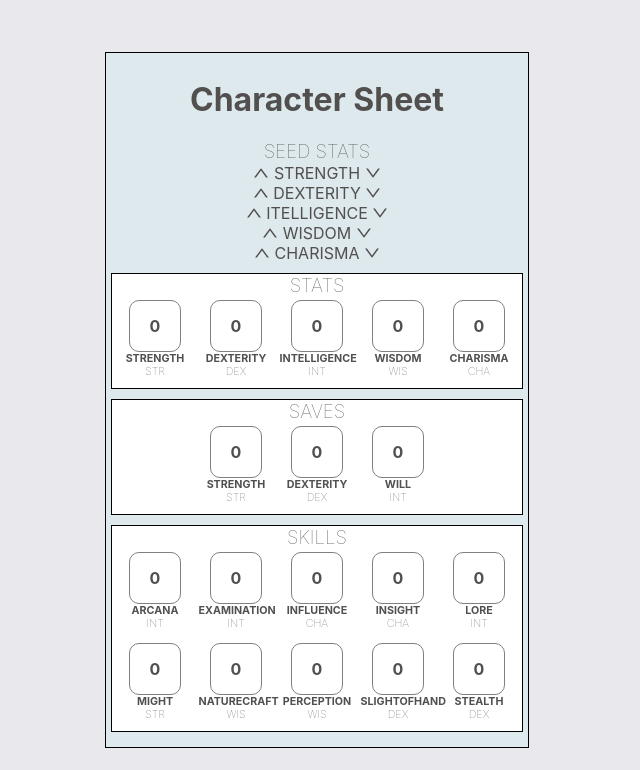
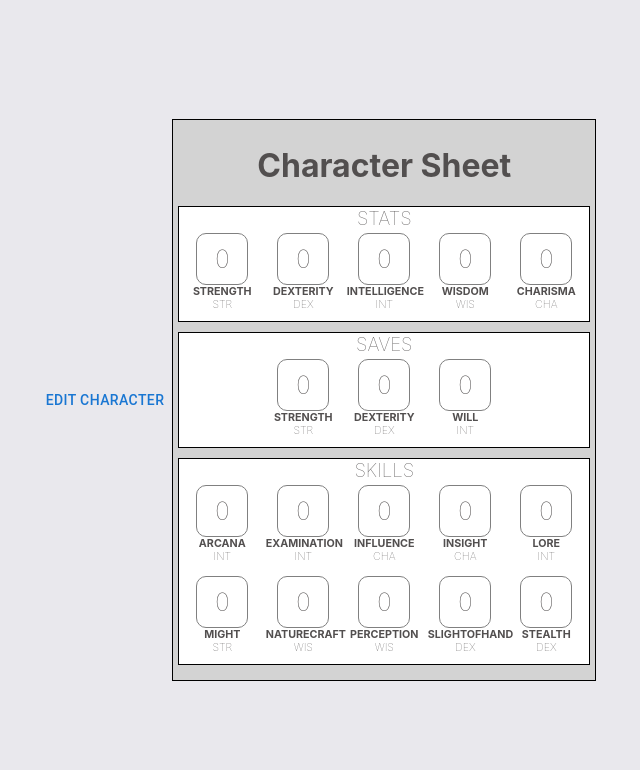
Before and after one commit to JustinHamerly/nimble-app, a React (Create React App) app: page / in a window 1280 px wide. Shown: the top 770 px of the page, without its empty margins (323-963 px from the left). Built offline with nearby package versions, Linux system fonts and the light colour scheme; the HTML template or start-up script is replaced by a standard one.

Commit message:
added stat adjuster to drawer

```diff
--- /dev/null
+++ b/src/components/Main/CharacterCreator/CharacterCreatorDrawer.tsx
@@ -0,0 +1,20 @@
+import React, { useState } from "react";
+import { Button, Drawer } from "@mui/material";
+import StatAdjuster from "./StatAdjuster";
+
+function CharacterCreatorDrawer () {
+    const [open, setOpen] = useState(false);
+
+    const toggleDrawer = (newOpen: boolean) => () => setOpen(newOpen);
+
+    return (
+        <div id="creator-control">
+            <Button onClick={toggleDrawer(true)}>EDIT CHARACTER</Button>
+            <Drawer open={open} onClose={toggleDrawer(false)}>
+                <StatAdjuster />
+            </Drawer>
+        </div>
+    )
+}
+
+export default CharacterCreatorDrawer
--- a/src/components/Main/CharacterCreator/StatAdjuster.tsx
+++ b/src/components/Main/CharacterCreator/StatAdjuster.tsx
@@ -1,20 +1,19 @@
-import React, {useContext} from "react";
+import React, { useContext } from "react";
 
 import { SelectedCharacterContext } from "../../../context/SelectedCharacterContext";
 import { RollInfo } from "../../tools/interfaces";
-import { UpOutlined, DownOutlined } from "@ant-design/icons";
+import { DownOutlined, UpOutlined } from "@ant-design/icons";
 
-
-function StatAdjuster () {
+function StatAdjuster() {
     const charContext = useContext(SelectedCharacterContext);
     if (!charContext) return null;
 
-    const {state, dispatch} = charContext;
+    const { state, dispatch } = charContext;
 
     const handleStatIncrease = (statType: string): void => {
         const statArray: RollInfo[] = Object.values(state.stats);
-        const statBlockToUpdate: RollInfo|undefined = statArray.find(statRollInfo => statRollInfo.stat === statType)
-        if(!statBlockToUpdate) return;
+        const statBlockToUpdate: RollInfo | undefined = statArray.find(statRollInfo => statRollInfo.stat === statType)
+        if (!statBlockToUpdate) return;
 
         statBlockToUpdate.modifier += 1;
 
@@ -27,7 +26,7 @@ function StatAdjuster () {
             }
         })
 
-        if (statType === 'str'){
+        if (statType === 'str') {
             dispatch({
                 type: 'UPDATE_ROLL_INFO',
                 payload: {
@@ -39,7 +38,7 @@ function StatAdjuster () {
                     }
                 }
             })
-        }else if (statType === 'dex'){
+        } else if (statType === 'dex') {
             dispatch({
                 type: 'UPDATE_ROLL_INFO',
                 payload: {
@@ -51,7 +50,7 @@ function StatAdjuster () {
                     }
                 }
             })
-        }else if (statType === 'int' || statType === 'cha' || statType === 'wis'){
+        } else if (statType === 'int' || statType === 'cha' || statType === 'wis') {
             checkAndUpdateWillSave();
         }
 
@@ -62,7 +61,7 @@ function StatAdjuster () {
                 payload: {
                     section: 'skills',
                     key: skill.name,
-                    rollInfo:{
+                    rollInfo: {
                         ...skill,
                         modifier: skill.modifier + 1
                     }
@@ -71,10 +70,10 @@ function StatAdjuster () {
         })
     };
 
-    const handleStatDecrease =  (statType: string) => {
+    const handleStatDecrease = (statType: string) => {
         const statArray: RollInfo[] = Object.values(state.stats);
-        const statBlockToUpdate: RollInfo|undefined = statArray.find(statRollInfo => statRollInfo.stat === statType)
-        if(!statBlockToUpdate) return;
+        const statBlockToUpdate: RollInfo | undefined = statArray.find(statRollInfo => statRollInfo.stat === statType)
+        if (!statBlockToUpdate) return;
 
         statBlockToUpdate.modifier -= 1;
 
@@ -87,7 +86,7 @@ function StatAdjuster () {
             }
         })
 
-        if (statType === 'str'){
+        if (statType === 'str') {
             dispatch({
                 type: 'UPDATE_ROLL_INFO',
                 payload: {
@@ -99,7 +98,7 @@ function StatAdjuster () {
                     }
                 }
             })
-        }else if (statType === 'dex'){
+        } else if (statType === 'dex') {
             dispatch({
                 type: 'UPDATE_ROLL_INFO',
                 payload: {
@@ -111,7 +110,7 @@ function StatAdjuster () {
                     }
                 }
             })
-        }else if (statType === 'int' || statType === 'cha' || statType === 'wis'){
+        } else if (statType === 'int' || statType === 'cha' || statType === 'wis') {
             checkAndUpdateWillSave();
         }
 
@@ -122,7 +121,7 @@ function StatAdjuster () {
                 payload: {
                     section: 'skills',
                     key: skill.name,
-                    rollInfo:{
+                    rollInfo: {
                         ...skill,
                         modifier: skill.modifier - 1
                     }
@@ -152,11 +151,11 @@ function StatAdjuster () {
 
         let currentWillStat;
 
-        if (associatedStat === 'int'){
+        if (associatedStat === 'int') {
             currentWillStat = willStats.int
-        }else if(associatedStat === 'wis'){
+        } else if (associatedStat === 'wis') {
             currentWillStat = willStats.wis
-        }else{
+        } else {
             currentWillStat = willStats.cha
         }
 
@@ -164,28 +163,28 @@ function StatAdjuster () {
             current.modifier > max.modifier ? current : max
         );
 
-        if (currentWillStat.modifier !== highestWillStat.modifier){
+        if (currentWillStat.modifier !== highestWillStat.modifier) {
             const difference = currentWillStat.modifier - highestWillStat.modifier;
-            if (difference < 1){
+            if (difference < 1) {
                 dispatch({
                     type: 'UPDATE_ROLL_INFO',
                     payload: {
                         section: 'saves',
                         key: 'will',
-                        rollInfo:{
+                        rollInfo: {
                             ...willRollInfo,
                             modifier: highestWillStat.modifier,
                             stat: highestWillStat.statName
                         }
                     }
                 })
-            }else{
+            } else {
                 dispatch({
                     type: 'UPDATE_ROLL_INFO',
                     payload: {
                         section: 'saves',
                         key: 'will',
-                        rollInfo:{
+                        rollInfo: {
                             ...willRollInfo,
                             modifier: highestWillStat.modifier,
                             stat: currentWillStat.statName
@@ -193,13 +192,13 @@ function StatAdjuster () {
                     }
                 })
             }
-        }else{
+        } else {
             dispatch({
                 type: 'UPDATE_ROLL_INFO',
                 payload: {
                     section: 'saves',
                     key: 'will',
-                    rollInfo:{
+                    rollInfo: {
                         ...willRollInfo,
                         modifier: highestWillStat.modifier,
                         stat: currentWillStat.statName
@@ -210,41 +209,37 @@ function StatAdjuster () {
     };
 
     const returnAssociatedSkills = (statType: string): RollInfo[] => {
-        console.log(state.skills.slightofhand)
-        if(statType === 'str'){
+        if (statType === 'str') {
             return [state.skills.might]
-        }else if (statType === 'dex'){
+        } else if (statType === 'dex') {
             return [state.skills.slightofhand, state.skills.stealth]
-        }else if (statType === 'int'){
+        } else if (statType === 'int') {
             return [state.skills.arcana, state.skills.examination, state.skills.lore]
-        }else if (statType === 'wis'){
+        } else if (statType === 'wis') {
             return [state.skills.naturecraft, state.skills.perception]
-        }else if (statType === 'cha'){
+        } else if (statType === 'cha') {
             return [state.skills.influence, state.skills.insight]
         }
 
         return []
     };
 
-
+    const stats = ['str', 'dex', 'int', 'wis', 'cha'];
 
     return (
         <div id='stat-adjuster-panel'>
-            <div className="stat-adjuster" id="str-adjuster">
-                <UpOutlined onClick={() => handleStatIncrease('str')}/> STRENGTH <DownOutlined onClick={() => handleStatDecrease('str')}/>
+            {
+                stats.map((statName, i) => {
+
+                    const statUp = <UpOutlined onClick={() => handleStatIncrease(statName)} style={{ color: '#007F00', marginLeft: '2px', fontSize: "14px" }} />
+                    const statDown = <DownOutlined onClick={() => handleStatDecrease(statName)} style={{ color: '#CC0001', marginLeft: '2px', fontSize: "14px" }}/>
+                    return (
+                        <div className="stat-adjuster" key={i} id={statName + "-adjuster"}>
+                            {statUp} <span className="stat-adj-label">{statName.toUpperCase()}</span> {statDown}
                         </div>
-            <div className="stat-adjuster" id="dex-adjuster">
-                <UpOutlined onClick={() => handleStatIncrease('dex')}/> DEXTERITY <DownOutlined onClick={() => handleStatDecrease('dex')}/>
-            </div>
-            <div className="stat-adjuster" id="int-adjuster">
-                <UpOutlined onClick={() => handleStatIncrease('int')}/> ITELLIGENCE <DownOutlined onClick={() => handleStatDecrease('int')}/>
-            </div>
-            <div className="stat-adjuster" id="wis-adjuster">
-                <UpOutlined onClick={() => handleStatIncrease('wis')}/> WISDOM <DownOutlined onClick={() => handleStatDecrease('wis')}/>
-            </div>
-            <div className="stat-adjuster" id="cha-adjuster">
-                <UpOutlined onClick={() => handleStatIncrease('cha')}/> CHARISMA <DownOutlined onClick={() => handleStatDecrease('cha')}/>
-            </div>
+                    )
+                })
+            }
         </div>
     )
 };
--- a/src/components/Main/CharacterSheet/CharacterSheet.css
+++ b/src/components/Main/CharacterSheet/CharacterSheet.css
@@ -1,5 +1,5 @@
 .char-sheet {
     border: 1px solid black;
     padding: 5px;
-    background-color: rgb(221, 233, 236);
+    background-color: lightgray;
 }
--- a/src/components/Main/CharacterSheet/CharacterSheet.tsx
+++ b/src/components/Main/CharacterSheet/CharacterSheet.tsx
@@ -4,34 +4,11 @@ import Skills from "./Skills/Skills";
 import { SelectedCharacterContext } from "../../../context/SelectedCharacterContext";
 import Stats from "./StatsAndSaves/Stats";
 import Saves from "./saves/Saves";
-import StatAdjuster from "../CharacterCreator/StatAdjuster";
 
 function CharacterSheet () {
-    const context = useContext(SelectedCharacterContext);
-    if (!context) return null;
-
-    const {state, dispatch} = context;
-
-    const seedStats = () =>{
-        dispatch({type: 'SET_STAT_ARRAY', payload: {...state,
-            str: {...state.stats.str, modifier: 2},
-            dex: {...state.stats.dex, modifier: 2},
-            int: {...state.stats.int, modifier: -1},
-            wis: {...state.stats.wis, modifier: 0},
-            cha: {...state.stats.cha, modifier: 1}
-        }})
-        dispatch({type: 'SET_SAVES', payload: {...state,
-            str: {...state.saves.str, modifier: 2, advantages: 1},
-            dex: {...state.saves.dex, modifier: 0},
-            will: {...state.saves.will, modifier: 1, stat:'cha', disadvantages: 1}
-        }})
-    }
-
     return (
         <div className="char-sheet">
             <h1>Character Sheet</h1>
-            <h3 onClick={seedStats}>SEED STATS</h3>
-            <StatAdjuster />
             <Stats />
             <Saves />
             <Skills />
--- a/src/components/Main/CharacterSheet/StatBlock.css
+++ b/src/components/Main/CharacterSheet/StatBlock.css
@@ -22,3 +22,8 @@ h6 {
 .sub-name{
     font-weight: lighter;
 }
+
+.value {
+    font-size: 25px;
+    font-weight: lighter;
+}
--- a/src/components/Main/Main.tsx
+++ b/src/components/Main/Main.tsx
@@ -3,6 +3,7 @@ import './Main.css'
 
 import CharacterSheet from "./CharacterSheet/CharacterSheet";
 import SelectedCharacterProvider from "../../context/SelectedCharacterContext";
+import CharacterCreatorDrawer from "./CharacterCreator/CharacterCreatorDrawer";
 // import DiceBox from "./DiceBox/DiceBox";
 // import DiceRollerContextProvider from "../../context/DiceRollerContext";
 // import DiceDisplay from "./DiceBox/DiceDisplay";
@@ -12,6 +13,7 @@ function Main() {
         <SelectedCharacterProvider>
             {/* <DiceRollerContextProvider> */}
                 <main>
+                    <CharacterCreatorDrawer />
                     <CharacterSheet />
                     {/* <DiceBox />
                     <DiceDisplay /> */}
```
Lines whose indentation alone changed are shown as unchanged.
